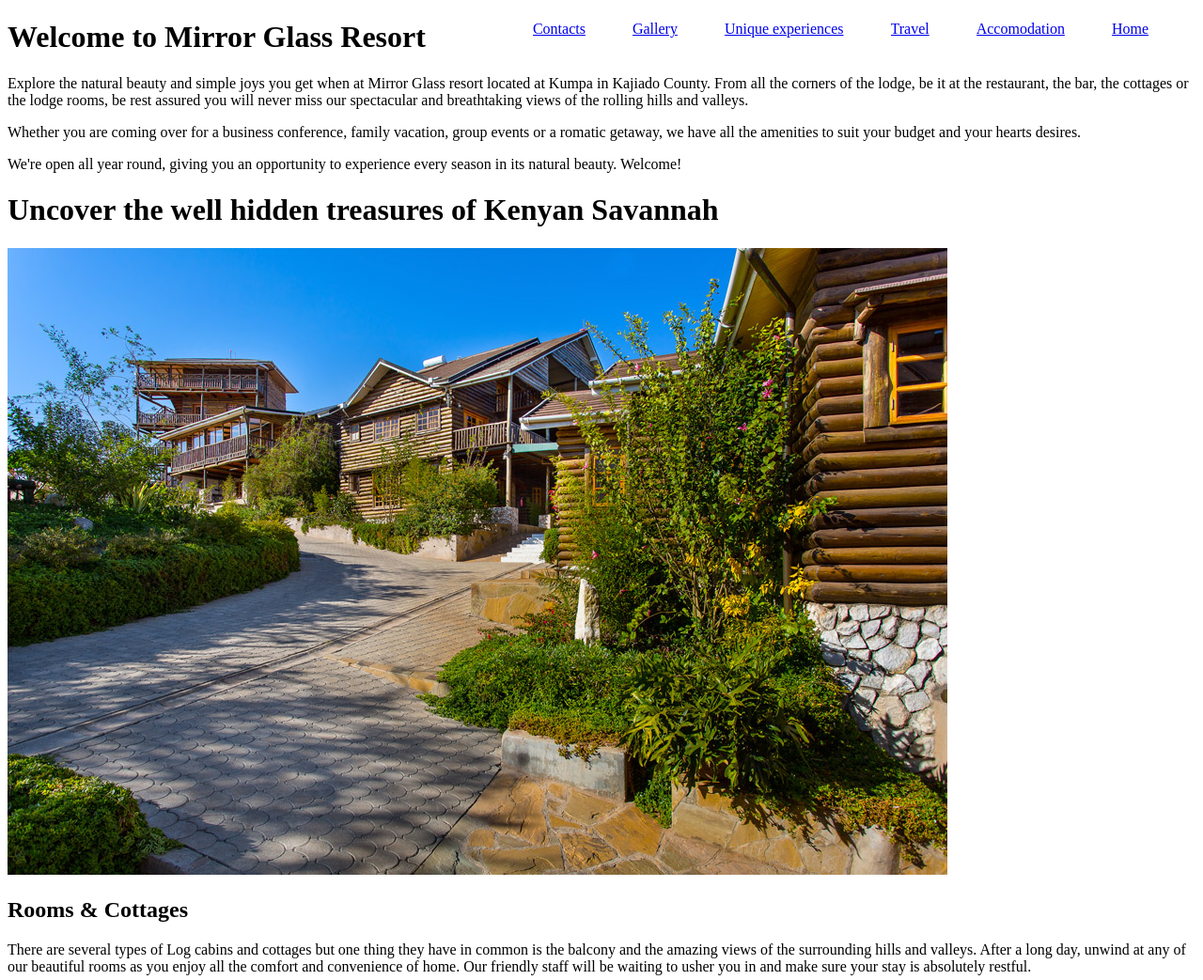
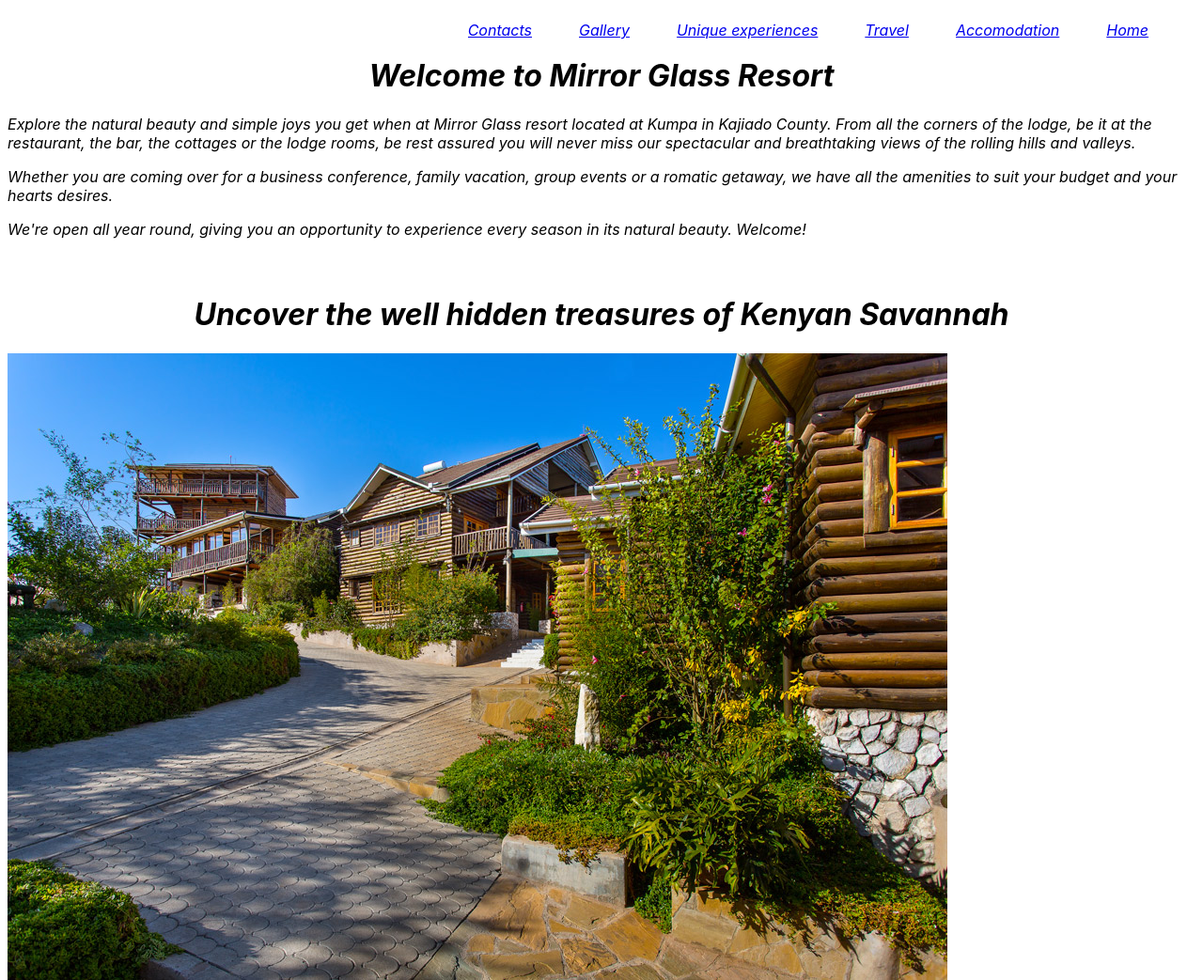
Before and after one commit to John-Osiko/Mirror-Glass-Resort, a plain HTML site: page index.html in a window 1280 px wide. Shown: the top 1043 px of the page at 94% size. Drawn offline with Linux system fonts and the light colour scheme.

Commit message:
Add font style to body

```diff
--- a/css/styles.css
+++ b/css/styles.css
@@ -10,6 +10,18 @@ nav ol li {
     float: right;
     padding-right: 50px;
     background-clip: border-box;
+}
+
+body {
+    font-style: oblique;
+    display: run-in;
+    justify-content: space-around;
+    font-family: -apple-system, BlinkMacSystemFont, 'Segoe UI', Roboto, Oxygen, Ubuntu, Cantarell, 'Open Sans', 'Helvetica Neue', sans-serif;
+}
+
+h1 {
+    text-align: center;
+    padding-top: 40px;
 }
 
 .Img {
```
